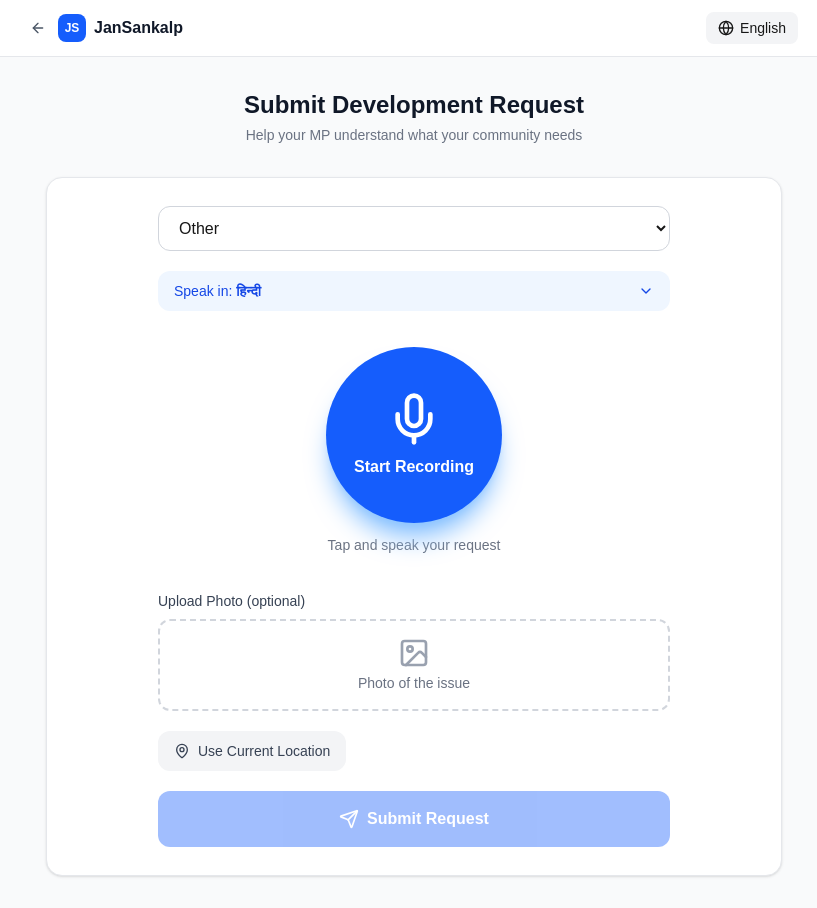
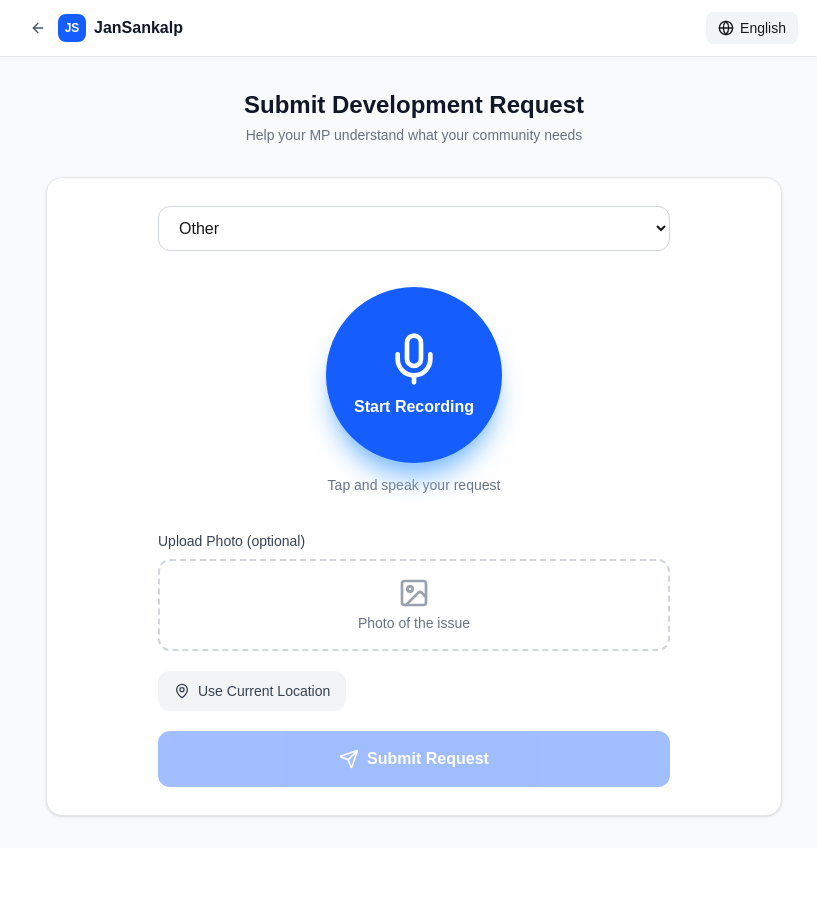
Before and after one commit to 24331a05v6-create/JanSankalp, a Next.js app: page /en/submit in a window 1280 px wide. Shown: the whole page, without its empty margins (226-1043 px from the left). After the commit the page ends 848 px from the top, so only its background shows below. Built offline with nearby package versions, Linux system fonts and the light colour scheme.

Commit message:
fix: remove language dropdown, voice auto-detects based on page locale
- Removed voice language selector dropdown entirely
- Voice recognition uses page locale automatically
- Page in Telugu -> voice detects Telugu
- Page in Hindi -> voice detects Hindi
- No extra UI, just tap mic and speak

```diff
--- a/src/components/SubmissionForm.tsx
+++ b/src/components/SubmissionForm.tsx
@@ -3,23 +3,13 @@
 import { useState, useRef, useEffect, useCallback } from 'react';
 import { useRouter } from 'next/navigation';
 import { useLocale } from 'next-intl';
-import { Mic, MapPin, Image, Send, Loader2, CheckCircle, AlertCircle, Square, ChevronDown } from 'lucide-react';
+import { Mic, MapPin, Image, Send, Loader2, CheckCircle, AlertCircle, Square } from 'lucide-react';
 import { CATEGORIES, type Category } from '@/lib/types';
 
-const VOICE_LANGS = [
-  { code: 'en-US', label: 'English', native: 'English' },
-  { code: 'hi-IN', label: 'Hindi', native: 'हिन्दी' },
-  { code: 'ta-IN', label: 'Tamil', native: 'தமிழ்' },
-  { code: 'te-IN', label: 'Telugu', native: 'తెలుగు' },
-  { code: 'kn-IN', label: 'Kannada', native: 'ಕನ್ನಡ' },
-  { code: 'ml-IN', label: 'Malayalam', native: 'മലയാളം' },
-  { code: 'mr-IN', label: 'Marathi', native: 'मराठी' },
-  { code: 'gu-IN', label: 'Gujarati', native: 'ગુજરાતી' },
-  { code: 'bn-IN', label: 'Bengali', native: 'বাংলা' },
-  { code: 'or-IN', label: 'Odia', native: 'ଓଡ଼ିଆ' },
-  { code: 'pa-IN', label: 'Punjabi', native: 'ਪੰਜਾਬੀ' },
-  { code: 'as-IN', label: 'Assamese', native: 'অসমীয়া' },
-];
+const LANG_MAP: Record<string, string> = {
+  en: 'en-US', hi: 'hi-IN', ta: 'ta-IN', te: 'te-IN', kn: 'kn-IN', ml: 'ml-IN',
+  mr: 'mr-IN', gu: 'gu-IN', bn: 'bn-IN', or: 'or-IN', pa: 'pa-IN', as: 'as-IN',
+};
 
 const CAT_LABELS: Record<string, Record<string, string>> = {
   en: { education: 'Education', healthcare: 'Healthcare', roads: 'Roads & Transport', water: 'Water Supply', sanitation: 'Sanitation', electricity: 'Electricity', employment: 'Employment', other: 'Other' },
@@ -36,19 +26,19 @@ const CAT_LABELS: Record<string, Record<string, string>> = {
   as: { education: 'শিক্ষা', healthcare: 'স্বাস্থ্য', roads: 'ৰাস্তা', water: 'পানী', sanitation: 'পৰিশ্ৰৰতা', electricity: 'বিদ্যুৎ', employment: 'কৰ্মসংস্থান', other: 'আন' },
 };
 
-const UI_TEXT: Record<string, { record: string; stop: string; listening: string; hint: string; photo: string; photoHint: string; location: string; submit: string; submitting: string; success: string; clear: string; speakIn: string }> = {
-  en: { record: 'Start Recording', stop: 'Stop', listening: 'Listening...', hint: 'Tap and speak your request', photo: 'Upload Photo (optional)', photoHint: 'Photo of the issue', location: 'Use Current Location', submit: 'Submit Request', submitting: 'Submitting...', success: 'Request submitted!', clear: 'Clear', speakIn: 'Speak in' },
-  hi: { record: 'रिकॉर्डिंग शुरू करें', stop: 'बंद करें', listening: 'सुन रहा है...', hint: 'बटन दबाएं और बोलें', photo: 'फोटो अपलोड करें', photoHint: 'समस्या की फोटो', location: 'स्थान लें', submit: 'अनुरोध सबमिट करें', submitting: 'सबमिट हो रहा है...', success: 'अनुरोध सबमिट हो गया!', clear: 'साफ करें', speakIn: 'बोलें' },
-  ta: { record: 'பதிவு தொடங்கு', stop: 'நிறுத்து', listening: 'கேட்கிறது...', hint: 'பொத்தானை அழுத்தி பேசுங்கள்', photo: 'புகைப்படம்', photoHint: 'பிரச்சினையின் புகைப்படம்', location: 'இடம்', submit: 'சமர்ப்பிக்கவும்', submitting: 'சமர்ப்பிக்கிறது...', success: 'சமர்ப்பிக்கப்பட்டது!', clear: 'நீக்கு', speakIn: 'பேசுங்கள்' },
-  te: { record: 'రికార్డింగ్ ప్రారంభించు', stop: 'ఆపు', listening: 'వింటోంది...', hint: 'బటన్ నొక్కి మాట్లాడండి', photo: 'ఫోటో', photoHint: 'సమస్య యొక్క ఫోటో', location: 'స్థానం', submit: 'సమర్పించు', submitting: 'సమర్పిస్తోంది...', success: 'సమర్పించబడింది!', clear: 'తొలగించు', speakIn: 'మాట్లాడండి' },
-  kn: { record: 'ರಿಕಾರ್ಡಿಂಗ್ ಪ್ರಾರಂಭಿಸಿ', stop: 'ನಿಲ್ಲಿಸಿ', listening: 'ಕೇಳುತ್ತಿದೆ...', hint: 'ಬಟನ್ ಒತ್ತಿ ಮಾತನಾಡಿ', photo: 'ಫೋಟೋ', photoHint: 'ಸಮಸ್ಯೆಯ ಫೋಟೋ', location: 'ಸ್ಥಳ', submit: 'ಸಮರ್ಪಿಸಿ', submitting: 'ಸಮರ್ಪಿಸುತ್ತಿದೆ...', success: 'ಸಮರ್ಪಿಸಲಾಗಿದೆ!', clear: 'ತೆರವುಗೊಳಿಸಿ', speakIn: 'ಮಾತನಾಡಿ' },
-  ml: { record: 'റെക്കോർഡിംഗ് ആരംഭിക്കുക', stop: 'നിർത്തുക', listening: 'കേൾക്കുന്നു...', hint: 'ബട്ടൺ അമർത്തി സംസാരിക്കുക', photo: 'ഫോട്ടോ', photoHint: 'പ്രശ്നത്തിന്റെ ഫോട്ടോ', location: 'സ്ഥലം', submit: 'സമർപ്പിക്കുക', submitting: 'സമർപ്പിക്കുന്നു...', success: 'സമർപ്പിച്ചു!', clear: 'മായ്ക്കുക', speakIn: 'സംസാരിക്കുക' },
-  mr: { record: 'रिकॉर्डिंग सुरू करा', stop: 'थांबवा', listening: 'ऐकत आहे...', hint: 'बटण दाबा आणि बोला', photo: 'फोटो', photoHint: 'समस्येचा फोटो', location: 'स्थान', submit: 'सबमिट करा', submitting: 'सबमिट होत आहे...', success: 'सबमिट झाले!', clear: 'साफ करा', speakIn: 'बोला' },
-  gu: { record: 'રેકોર્ડિંગ શરૂ કરો', stop: 'બંધ કરો', listening: 'સાંભળી રહ્યા છે...', hint: 'બટન દબાવો અને બોલો', photo: 'ફોટો', photoHint: 'સમસ્યાનો ફોટો', location: 'સ્થાન', submit: 'સબમિટ કરો', submitting: 'સબમિટ થઈ રહ્યું છે...', success: 'સબમિટ થયું!', clear: 'સાફ કરો', speakIn: 'બોલો' },
-  bn: { record: 'রেকর্ডিং শুরু করুন', stop: 'থামুন', listening: 'শুনছে...', hint: 'বোতাম চাপুন এবং কথা বলুন', photo: 'ছবি', photoHint: 'সমস্যার ছবি', location: 'অবস্থান', submit: 'জমা দিন', submitting: 'জমা হচ্ছে...', success: 'জমা হয়েছে!', clear: 'পরিষ্কার', speakIn: 'কথা বলুন' },
-  or: { record: 'ରେକର୍ଡିଂ ଆରମ୍ଭ କରନ୍ତୁ', stop: 'ବନ୍ଦ କରନ୍ତୁ', listening: 'ଶୁଣୁଛି...', hint: 'ବଟନ୍ ଦବାନ୍ତୁ ଏବଂ କୁହନ୍ତୁ', photo: 'ଫଟୋ', photoHint: 'ସମସ୍ୟାର ଫଟୋ', location: 'ସ୍ଥାନ', submit: 'ଦାଖଲ କରନ୍ତୁ', submitting: 'ଦାଖଲ ହେଉଛି...', success: 'ଦାଖଲ ହୋଇଛି!', clear: 'ସଫା କରନ୍ତୁ', speakIn: 'କୁହନ୍ତୁ' },
-  pa: { record: 'ਰਿਕਾਰਡਿੰਗ ਸ਼ੁਰੂ ਕਰੋ', stop: 'ਬੰਦ ਕਰੋ', listening: 'ਸੁਣ ਰਿਹਾ ਹੈ...', hint: 'ਬਟਨ ਦਬਾਓ ਅਤੇ ਬੋਲੋ', photo: 'ਫੋਟੋ', photoHint: 'ਸਮੱਸਿਆ ਦੀ ਫੋਟੋ', location: 'ਥਾਂ', submit: 'ਜਮ੍ਹਾ ਕਰੋ', submitting: 'ਜਮ੍ਹਾ ਹੋ ਰਿਹਾ ਹੈ...', success: 'ਜਮ੍ਹਾ ਹੋ ਗਿਆ!', clear: 'ਸਾਫ਼ ਕਰੋ', speakIn: 'ਬੋਲੋ' },
-  as: { record: 'ৰেকৰ্ডিং আৰম্ভ কৰক', stop: 'বন্ধ কৰক', listening: 'শুনিছে...', hint: 'বুটাম টিপক কথা কওক', photo: 'ফটো', photoHint: 'সমস্যাৰ ফটো', location: 'স্থান', submit: 'দাখিল কৰক', submitting: 'দাখিল হৈ আছে...', success: 'দাখিল হৈছে!', clear: 'পৰিষ্কাৰ', speakIn: 'কথা কওক' },
+const UI_TEXT: Record<string, { record: string; stop: string; listening: string; hint: string; photo: string; photoHint: string; location: string; submit: string; submitting: string; success: string; clear: string }> = {
+  en: { record: 'Start Recording', stop: 'Stop', listening: 'Listening...', hint: 'Tap and speak your request', photo: 'Upload Photo (optional)', photoHint: 'Photo of the issue', location: 'Use Current Location', submit: 'Submit Request', submitting: 'Submitting...', success: 'Request submitted!', clear: 'Clear' },
+  hi: { record: 'रिकॉर्डिंग शुरू करें', stop: 'बंद करें', listening: 'सुन रहा है...', hint: 'बटन दबाएं और बोलें', photo: 'फोटो अपलोड करें', photoHint: 'समस्या की फोटो', location: 'स्थान लें', submit: 'अनुरोध सबमिट करें', submitting: 'सबमिट हो रहा है...', success: 'अनुरोध सबमिट हो गया!', clear: 'साफ करें' },
+  ta: { record: 'பதிவு தொடங்கு', stop: 'நிறுத்து', listening: 'கேட்கிறது...', hint: 'பொத்தானை அழுத்தி பேசுங்கள்', photo: 'புகைப்படம்', photoHint: 'பிரச்சினையின் புகைப்படம்', location: 'இடம்', submit: 'சமர்ப்பிக்கவும்', submitting: 'சமர்ப்பிக்கிறது...', success: 'சமர்ப்பிக்கப்பட்டது!', clear: 'நீக்கு' },
+  te: { record: 'రికార్డింగ్ ప్రారంభించు', stop: 'ఆపు', listening: 'వింటోంది...', hint: 'బటన్ నొక్కి మాట్లాడండి', photo: 'ఫోటో', photoHint: 'సమస్య యొక్క ఫోటో', location: 'స్థానం', submit: 'సమర్పించు', submitting: 'సమర్పిస్తోంది...', success: 'సమర్పించబడింది!', clear: 'తొలగించు' },
+  kn: { record: 'ರಿಕಾರ್ಡಿಂಗ್ ಪ್ರಾರಂಭಿಸಿ', stop: 'ನಿಲ್ಲಿಸಿ', listening: 'ಕೇಳುತ್ತಿದೆ...', hint: 'ಬಟನ್ ಒತ್ತಿ ಮಾತನಾಡಿ', photo: 'ಫೋಟೋ', photoHint: 'ಸಮಸ್ಯೆಯ ಫೋಟೋ', location: 'ಸ್ಥಳ', submit: 'ಸಮರ್ಪಿಸಿ', submitting: 'ಸಮರ್ಪಿಸುತ್ತಿದೆ...', success: 'ಸಮರ್ಪಿಸಲಾಗಿದೆ!', clear: 'ತೆರವುಗೊಳಿಸಿ' },
+  ml: { record: 'റെക്കോർഡിംഗ് ആരംഭിക്കുക', stop: 'നിർത്തുക', listening: 'കേൾക്കുന്നു...', hint: 'ബട്ടൺ അമർത്തി സംസാരിക്കുക', photo: 'ഫോട്ടോ', photoHint: 'പ്രശ്നത്തിന്റെ ഫോട്ടോ', location: 'സ്ഥലം', submit: 'സമർപ്പിക്കുക', submitting: 'സമർപ്പിക്കുന്നു...', success: 'സമർപ്പിച്ചു!', clear: 'മായ്ക്കുക' },
+  mr: { record: 'रिकॉर्डिंग सुरू करा', stop: 'थांबवा', listening: 'ऐकत आहे...', hint: 'बटण दाबा आणि बोला', photo: 'फोटो', photoHint: 'समस्येचा फोटो', location: 'स्थान', submit: 'सबमिट करा', submitting: 'सबमिट होत आहे...', success: 'सबमिट झाले!', clear: 'साफ करा' },
+  gu: { record: 'રેકોર્ડિંગ શરૂ કરો', stop: 'બંધ કરો', listening: 'સાંભળી રહ્યા છે...', hint: 'બટન દબાવો અને બોલો', photo: 'ફોટો', photoHint: 'સમસ્યાનો ફોટો', location: 'સ્થાન', submit: 'સબમિટ કરો', submitting: 'સબમિટ થઈ રહ્યું છે...', success: 'સબમિટ થયું!', clear: 'સાફ કરો' },
+  bn: { record: 'রেকর্ডিং শুরু করুন', stop: 'থামুন', listening: 'শুনছে...', hint: 'বোতাম চাপুন এবং কথা বলুন', photo: 'ছবি', photoHint: 'সমস্যার ছবি', location: 'অবস্থান', submit: 'জমা দিন', submitting: 'জমা হচ্ছে...', success: 'জমা হয়েছে!', clear: 'পরিষ্কার' },
+  or: { record: 'ରେକର୍ଡିଂ ଆରମ୍ଭ କରନ୍ତୁ', stop: 'ବନ୍ଦ କରନ୍ତୁ', listening: 'ଶୁଣୁଛି...', hint: 'ବଟନ୍ ଦବାନ୍ତୁ ଏବଂ କୁହନ୍ତୁ', photo: 'ଫଟୋ', photoHint: 'ସମସ୍ୟାର ଫଟୋ', location: 'ସ୍ଥାନ', submit: 'ଦାଖଲ କରନ୍ତୁ', submitting: 'ଦାଖଲ ହେଉଛି...', success: 'ଦାଖଲ ହୋଇଛି!', clear: 'ସଫା କରନ୍ତୁ' },
+  pa: { record: 'ਰਿਕਾਰਡਿੰਗ ਸ਼ੁਰੂ ਕਰੋ', stop: 'ਬੰਦ ਕਰੋ', listening: 'ਸੁਣ ਰਿਹਾ ਹੈ...', hint: 'ਬਟਨ ਦਬਾਓ ਅਤੇ ਬੋਲੋ', photo: 'ਫੋਟੋ', photoHint: 'ਸਮੱਸਿਆ ਦੀ ਫੋਟੋ', location: 'ਥਾਂ', submit: 'ਜਮ੍ਹਾ ਕਰੋ', submitting: 'ਜਮ੍ਹਾ ਹੋ ਰਿਹਾ ਹੈ...', success: 'ਜਮ੍ਹਾ ਹੋ ਗਿਆ!', clear: 'ਸਾਫ਼ ਕਰੋ' },
+  as: { record: 'ৰেকৰ্ডিং আৰম্ভ কৰক', stop: 'বন্ধ কৰক', listening: 'শুনিছে...', hint: 'বুটাম টিপক কথা কওক', photo: 'ফটো', photoHint: 'সমস্যাৰ ফটো', location: 'স্থান', submit: 'দাখিল কৰক', submitting: 'দাখিল হৈ আছে...', success: 'দাখিল হৈছে!', clear: 'পৰিষ্কাৰ' },
 };
 
 export function SubmissionForm() {
@@ -56,8 +46,6 @@ export function SubmissionForm() {
   const router = useRouter();
 
   const [category, setCategory] = useState<Category>('other');
-  const [voiceLang, setVoiceLang] = useState('hi-IN');
-  const [showVoiceLang, setShowVoiceLang] = useState(false);
   const [voiceTranscript, setVoiceTranscript] = useState('');
   const [isRecording, setIsRecording] = useState(false);
   const [photo, setPhoto] = useState<File | null>(null);
@@ -74,7 +62,6 @@ export function SubmissionForm() {
 
   const ui = UI_TEXT[locale] || UI_TEXT.en;
   const cats = CAT_LABELS[locale] || CAT_LABELS.en;
-  const currentVoiceLang = VOICE_LANGS.find(l => l.code === voiceLang) || VOICE_LANGS[1];
 
   const startVoiceRecording = useCallback(() => {
     if (!('webkitSpeechRecognition' in window) && !('SpeechRecognition' in window)) {
@@ -84,7 +71,7 @@ export function SubmissionForm() {
 
     const SpeechRecognition = (window as any).SpeechRecognition || (window as any).webkitSpeechRecognition;
     const recognition = new SpeechRecognition();
-    recognition.lang = voiceLang;
+    recognition.lang = LANG_MAP[locale] || 'en-US';
     recognition.interimResults = true;
     recognition.continuous = true;
     recognition.maxAlternatives = 1;
@@ -113,7 +100,7 @@ export function SubmissionForm() {
     setIsRecording(true);
     setRecordingTime(0);
     timerRef.current = setInterval(() => setRecordingTime(p => p + 1), 1000);
-  }, [voiceLang, voiceTranscript]);
+  }, [locale, voiceTranscript]);
 
   const stopVoiceRecording = useCallback(() => {
     if (recognitionRef.current) {
@@ -167,7 +154,7 @@ export function SubmissionForm() {
         voice_transcript: voiceTranscript,
         ocr_text: ocrText,
         category,
-        language: voiceLang.split('-')[0],
+        language: locale,
         source: 'web',
         session_id: crypto.randomUUID(),
       };
@@ -223,32 +210,6 @@ export function SubmissionForm() {
           <option key={cat.value} value={cat.value}>{cats[cat.value] || cat.label}</option>
         ))}
       </select>
-
-      {/* Voice Language Selector */}
-      <div className="relative">
-        <button
-          type="button"
-          onClick={() => setShowVoiceLang(!showVoiceLang)}
-          className="flex items-center gap-2 px-4 py-2.5 bg-blue-50 text-blue-700 rounded-xl text-sm font-medium hover:bg-blue-100 transition-colors w-full justify-between"
-        >
-          <span>{ui.speakIn}: <strong>{currentVoiceLang.native}</strong></span>
-          <ChevronDown className={`w-4 h-4 transition-transform ${showVoiceLang ? 'rotate-180' : ''}`} />
-        </button>
-        {showVoiceLang && (
-          <div className="absolute top-full left-0 right-0 mt-2 bg-white border border-gray-200 rounded-xl shadow-lg p-2 z-50 grid grid-cols-3 gap-1 max-h-48 overflow-y-auto">
-            {VOICE_LANGS.map(l => (
-              <button
-                key={l.code}
-                type="button"
-                onClick={() => { setVoiceLang(l.code); setShowVoiceLang(false); }}
-                className={`px-3 py-2 rounded-lg text-sm text-left hover:bg-blue-50 ${voiceLang === l.code ? 'bg-blue-100 font-semibold' : ''}`}
-              >
-                {l.native}
-              </button>
-            ))}
-          </div>
-        )}
-      </div>
 
       {/* BIG Voice Button */}
       <div className="flex flex-col items-center py-4">
```
